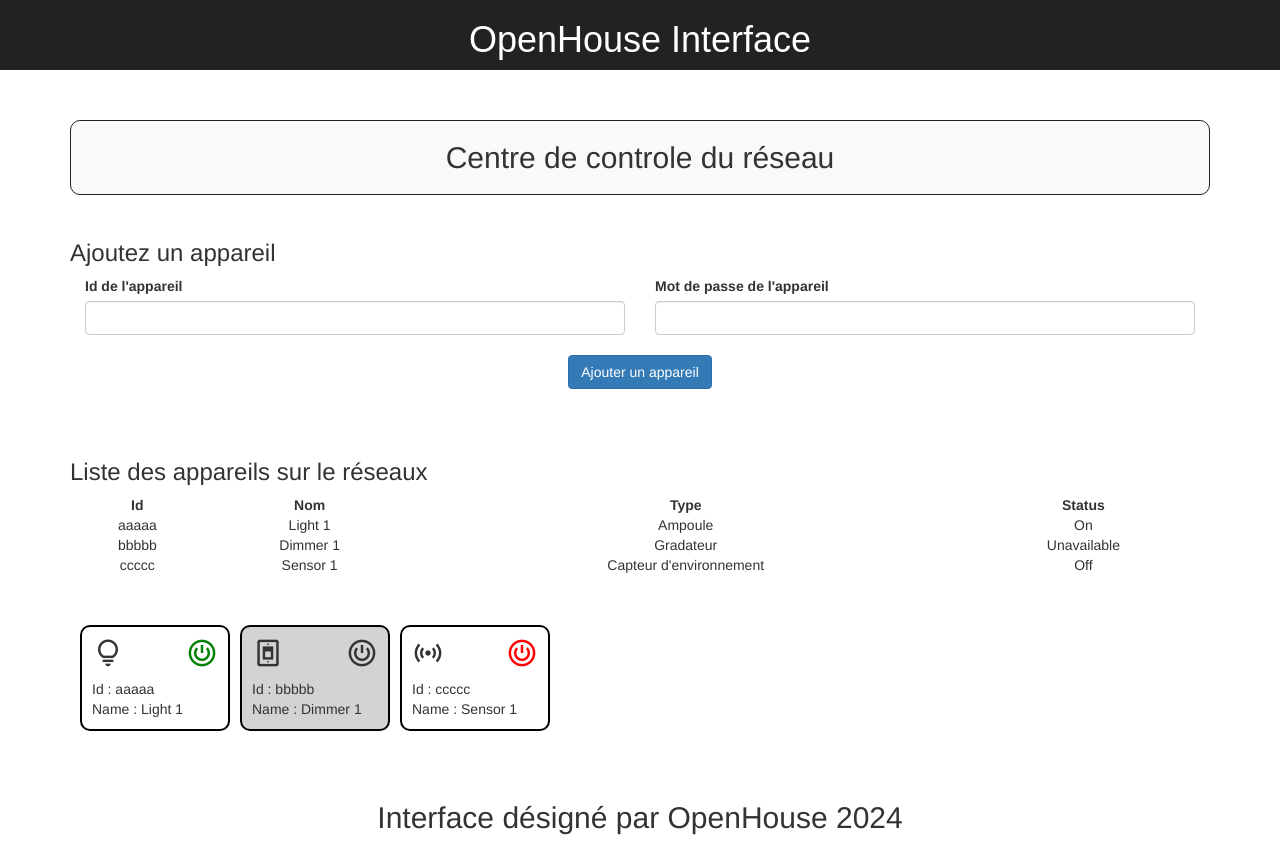
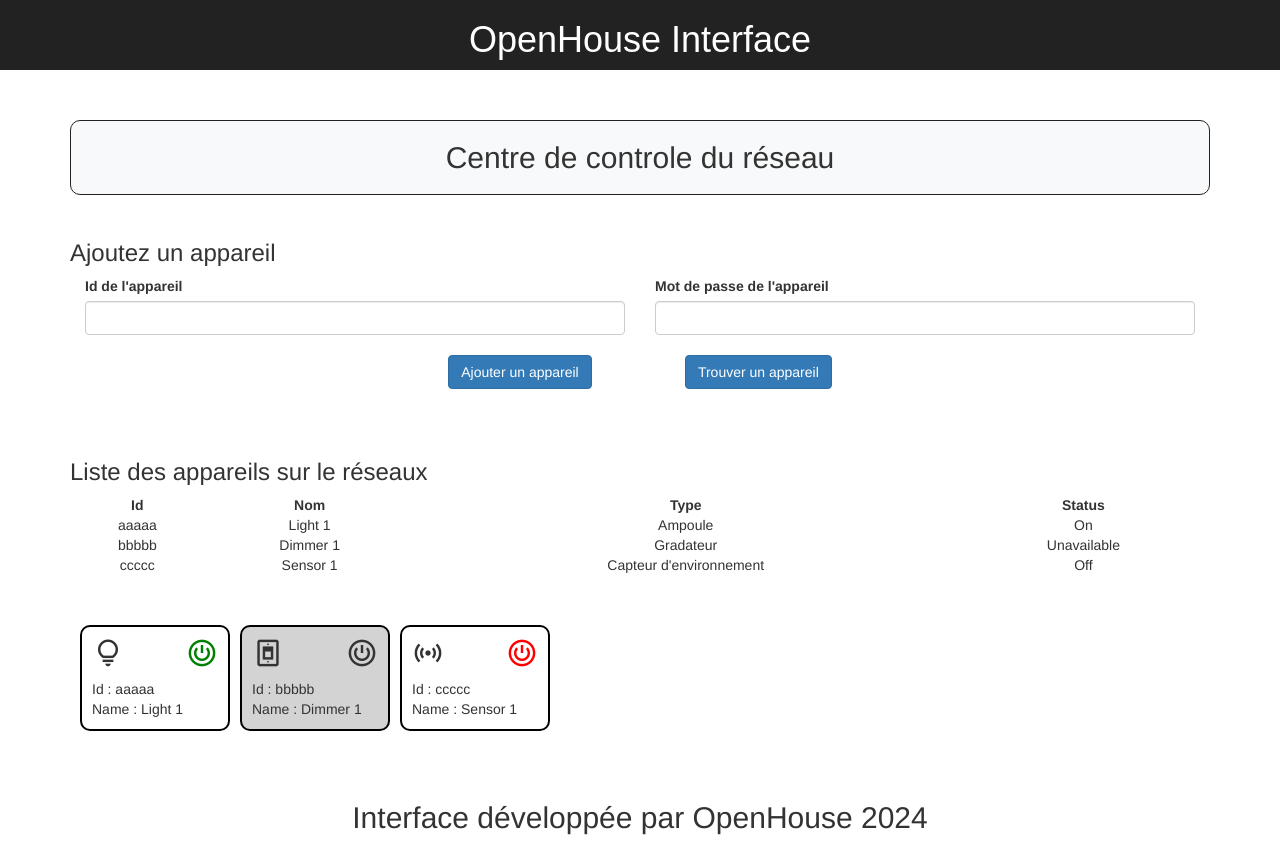
Before and after one commit to DomotiqU-S/frontend, a plain HTML site: page index.html in a window 1280 px wide. Drawn offline with nearby package versions, Linux system fonts and the light colour scheme.

Commit message:
add scan button

```diff
--- a/index.html
+++ b/index.html
@@ -47,8 +47,10 @@
           </div>
           <div class="btn-section">
             <input name="addButton" type="submit" class="btn btn-primary" value="Ajouter un appareil" />
+            <input name="scanButton" type="submit" class="btn btn-primary" value="Trouver un appareil" />
           </div>
         </form>
+
       </div>
       <!-- MODAL -->
       <div id="deviceModal" class="modal">
@@ -305,7 +307,7 @@
   </main>
   <footer id="footer" class="footer">
     <div class="footer-legal text-center">
-      <h2>Interface désigné par OpenHouse 2024</h2>
+      <h2>Interface développée par OpenHouse 2024</h2>
     </div>
   </footer>
 </body>
--- a/static/style.css
+++ b/static/style.css
@@ -21,8 +21,12 @@ section {
 }
 
 .btn-section {
+  width: 50%;
+  margin: auto;
   text-align: center;
   margin-top: 20px;
+  display: flex;
+  justify-content: space-evenly;
 }
 
 .header {
@@ -358,14 +362,12 @@ input:checked + .vertical-slider:before {
   flex-direction: column;
 }
 
-
 .testNico {
   display: flex;
   flex-direction: row;
   gap: 10px;
   margin: 10px;
 }
-
 
 .deviceCard {
   width: 150px;
```
